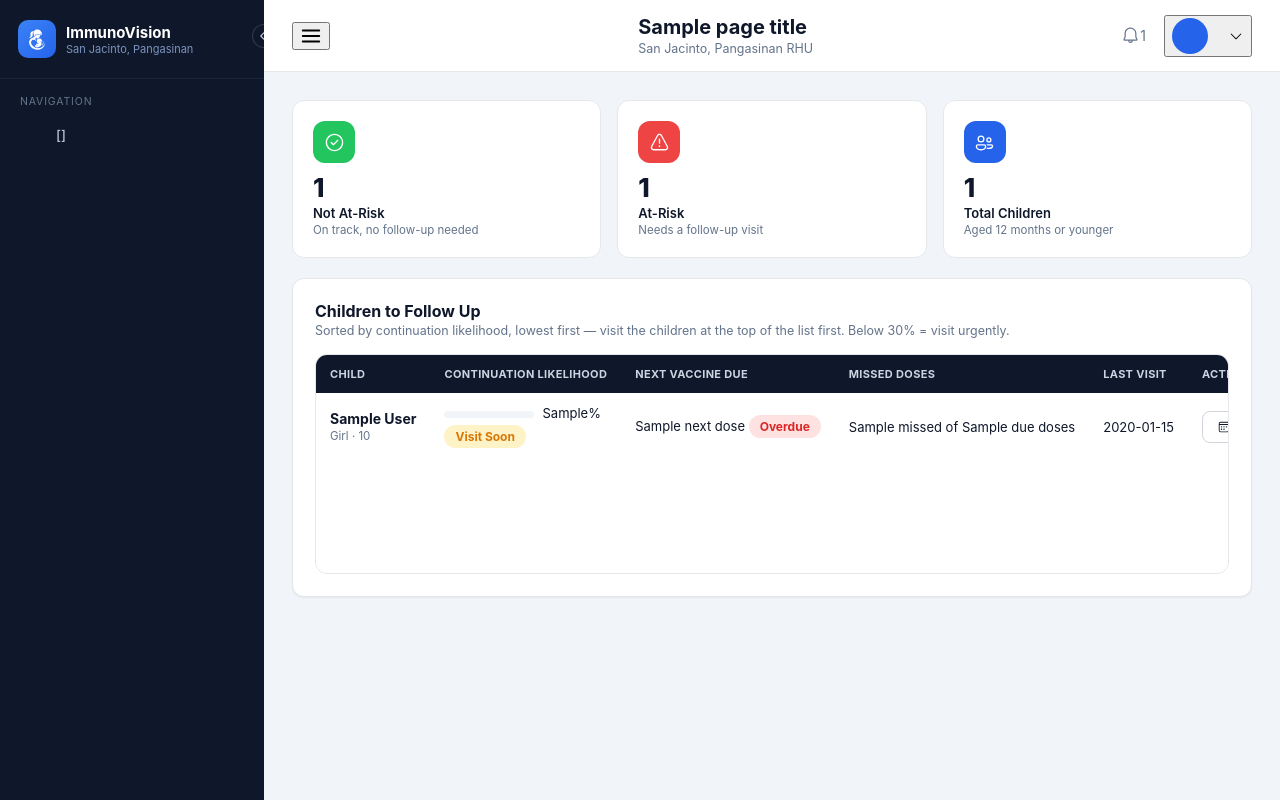
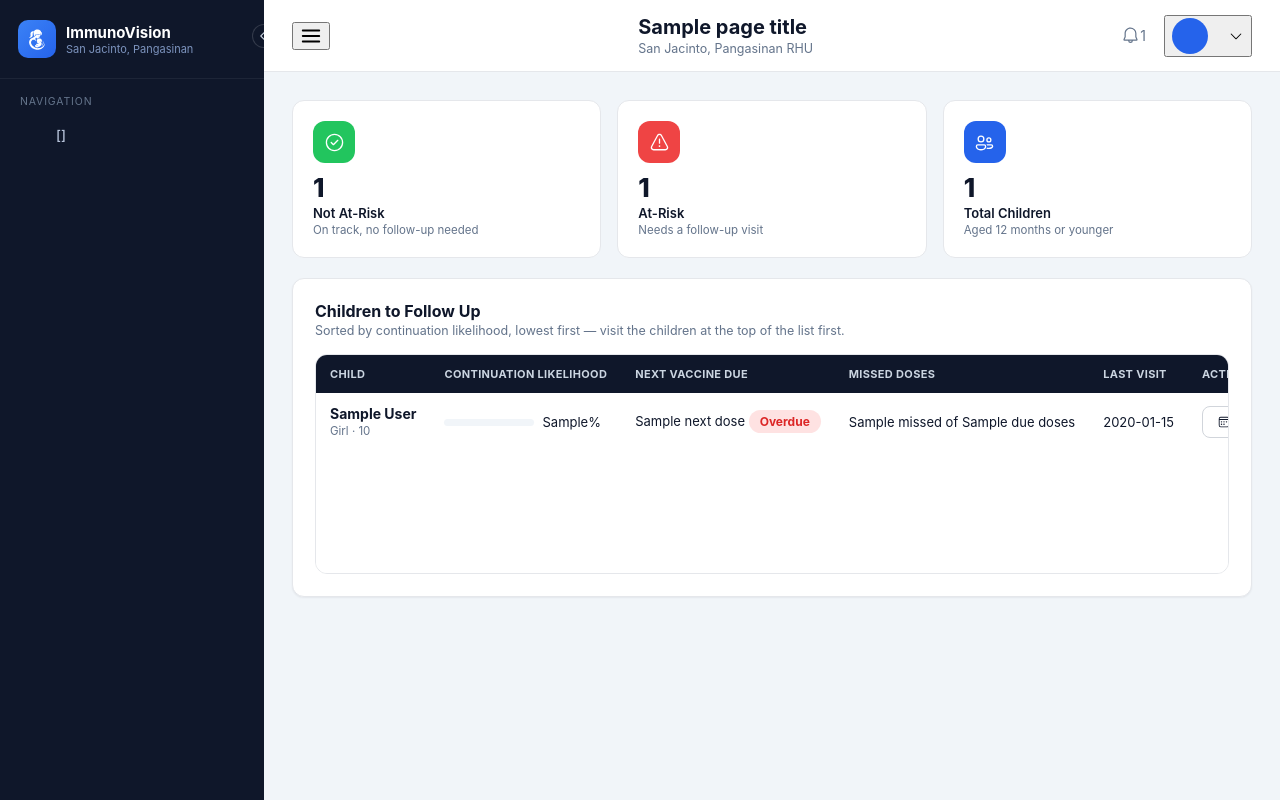
Before and after one commit to Cloudzz00/pre-final, a Python web app: template ImmunoVision/templates/bhw_continuation.html in a window 1280 px wide. Run offline with Jinja, Linux system fonts and the light colour scheme; the template is opened without the code that fills it: most values are stand-ins (such as "Sample title", 1, 10 or a date in 2020).

Commit message:
BHW Continuation Predictor: remove the Visit Urgently / Visit Soon badge
The continuation likelihood bar and percentage now stand alone, matching
the RHU page.

Co-Authored-By: Claude Opus 5.5 <noreply@anthropic.com>
Claude-Session: https://claude.ai/code/session_0138S9zw2KjyfKft1KuoUS4r

```diff
--- a/ImmunoVision/templates/bhw_continuation.html
+++ b/ImmunoVision/templates/bhw_continuation.html
@@ -43,7 +43,7 @@
 
 <div class="card card-pad">
   <div class="card-title">Children to Follow Up</div>
-  <div class="card-sub">Sorted by continuation likelihood, lowest first — visit the children at the top of the list first. Below 30% = visit urgently.</div>
+  <div class="card-sub">Sorted by continuation likelihood, lowest first — visit the children at the top of the list first.</div>
   <div class="table-wrap">
   <table class="data-table">
     <thead><tr>
@@ -65,9 +65,6 @@
         </td>
         <td>
           <span class="progress-track"><span class="progress-fill {{ 'red' if r.continuation_pct < 30 else 'amber' }}" style="width:{{ r.continuation_pct }}%"></span></span>{{ r.continuation_pct }}%
-          <div style="margin-top:4px;"><span class="badge badge-{{ 'red' if r.continuation_pct < 30 else 'amber' }}">
-            {{ 'Visit Urgently' if r.continuation_pct < 30 else 'Visit Soon' }}
-          </span></div>
         </td>
         <td>
           {% if r.next_dose %}
```
